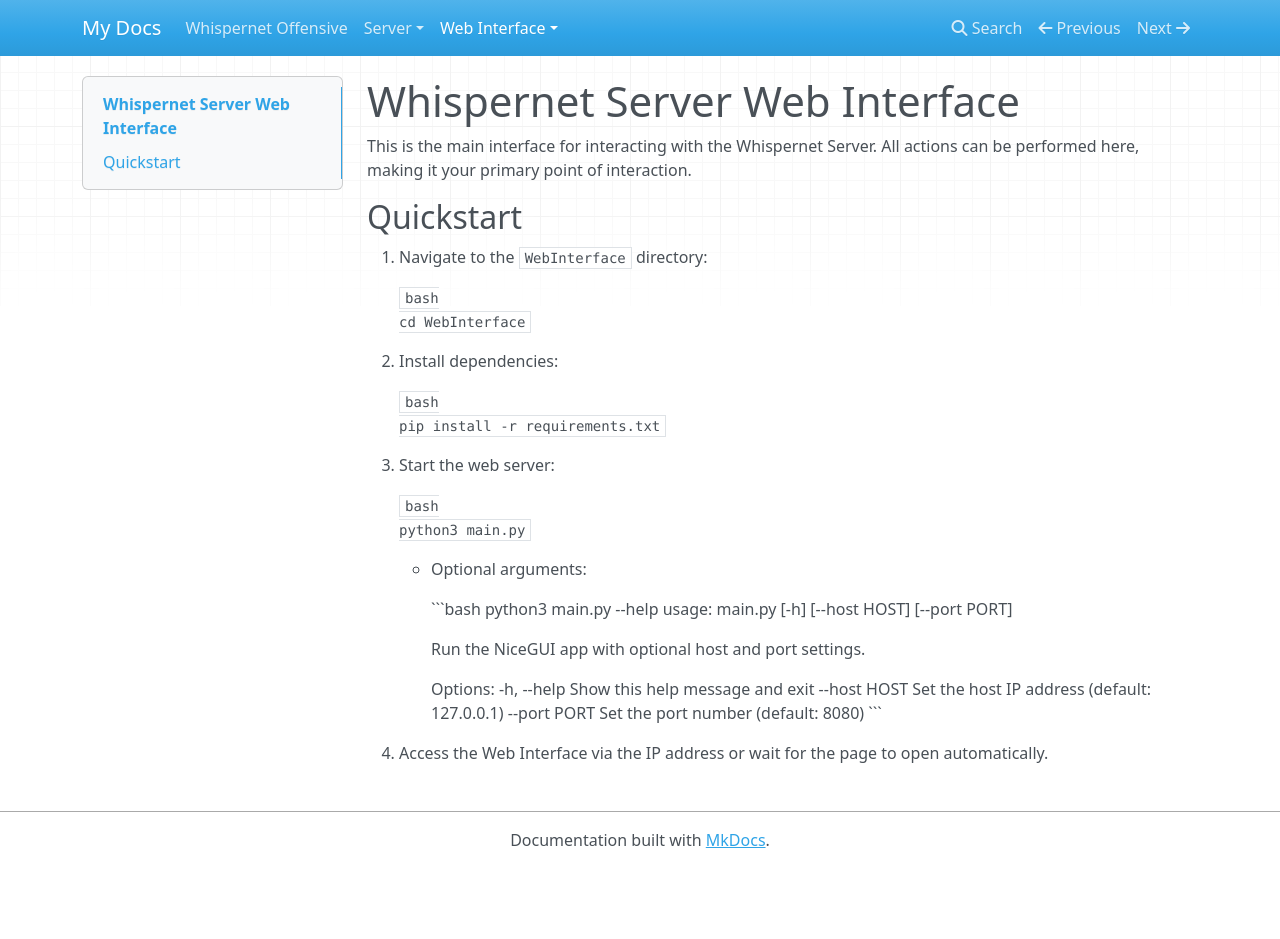
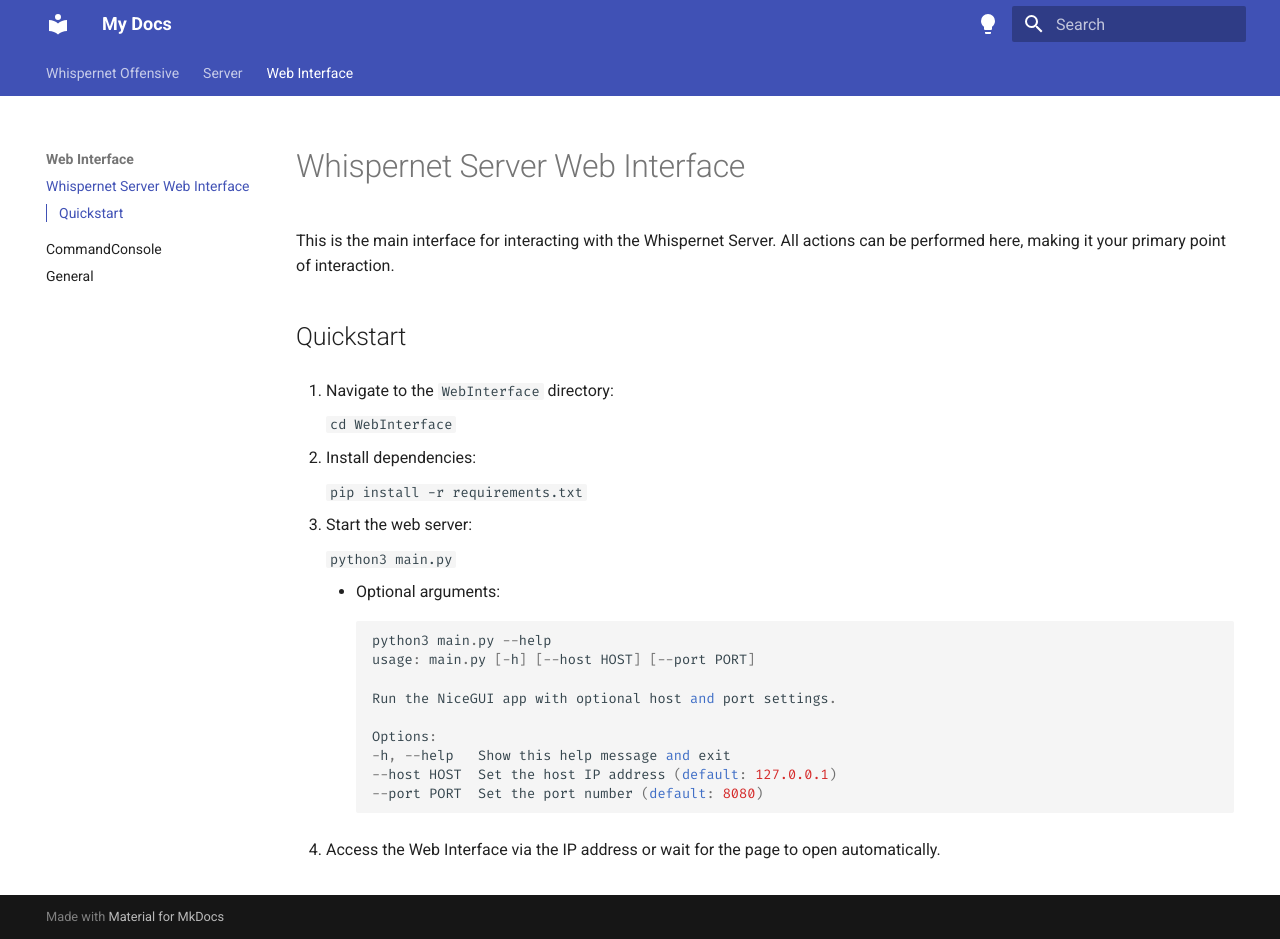
Before and after one commit to ryanq47/WhisperNet-Offensive, an MkDocs documentation site: the page built from Documentation/docs/Web_Interface/README.md, in a window 1280 px wide and 939 px high. Built offline with MkDocs 1.6.1 and Material for MkDocs 9.7.7, drawn with Linux system fonts in a browser that asks for light colours; nearby versions of some CDN libraries.

Commit message:
QUickstart + Docs update

````diff
--- a/Documentation/docs/Web_Interface/README.md
+++ b/Documentation/docs/Web_Interface/README.md
@@ -6,34 +6,33 @@
 
 1. Navigate to the `WebInterface` directory:
 
-    ```bash
-    cd WebInterface
+    ```
+        cd WebInterface
     ```
 
 2. Install dependencies:
 
-    ```bash
-    pip install -r requirements.txt
+    ```
+        pip install -r requirements.txt
     ```
 
 3. Start the web server:
 
-    ```bash
-    python3 main.py
+    ```
+        python3 main.py
     ```
 
     - Optional arguments:
 
-        ```bash
-        python3 main.py --help
-        usage: main.py [-h] [--host HOST] [--port PORT]
 
-        Run the NiceGUI app with optional host and port settings.
+            python3 main.py --help
+            usage: main.py [-h] [--host HOST] [--port PORT]
 
-        Options:
-        -h, --help   Show this help message and exit
-        --host HOST  Set the host IP address (default: 127.0.0.1)
-        --port PORT  Set the port number (default: 8080)
-        ```
+            Run the NiceGUI app with optional host and port settings.
+
+            Options:
+            -h, --help   Show this help message and exit
+            --host HOST  Set the host IP address (default: 127.0.0.1)
+            --port PORT  Set the port number (default: 8080)
 
 4. Access the Web Interface via the IP address or wait for the page to open automatically.
--- a/Documentation/mkdocs.yml
+++ b/Documentation/mkdocs.yml
@@ -1 +1,44 @@
 site_name: My Docs
+
+theme:
+  name: material
+  language: en
+  favicon: assets/favicon.png
+
+  # Enable only the basic features for navigation and styling
+  features:
+    - navigation.tabs
+    - navigation.sections
+    - toc.integrate  # Integrated table of contents within sidebar
+
+  palette:
+    # Custom color palette for your documentation site
+    - scheme: default
+      primary: 'indigo'
+      accent: 'cyan'
+      toggle:
+        icon: material/lightbulb
+        name: Switch to dark mode
+
+    - scheme: slate  # Dark mode palette
+      primary: 'light-blue'
+      accent: 'orange'
+      toggle:
+        icon: material/lightbulb-outline
+        name: Switch to light mode
+
+  font:
+    text: 'Roboto'
+    code: 'Fira Code'
+
+# Optional: External assets like custom CSS/JS
+extra_css:
+  - stylesheets/extra.css
+extra_javascript:
+  - assets/custom.js
+
+# Basic Markdown extensions that come with MkDocs Material
+markdown_extensions:
+  - admonition
+  - codehilite
+  - toc
--- a/Documentation/requirements.txt
+++ b/Documentation/requirements.txt
@@ -1 +1,2 @@
 mkdocs
+mkdocs-material>=9.0.0
--- /dev/null
+++ b/Documentation/stylesheets/extra.css
@@ -0,0 +1,3 @@
+.md-grid {
+  max-width: 1440px;
+}
````
